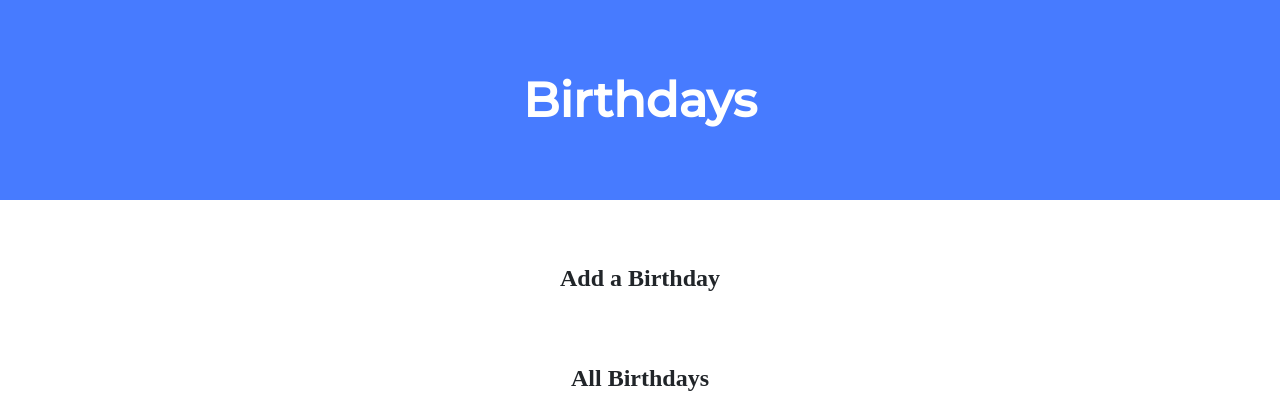
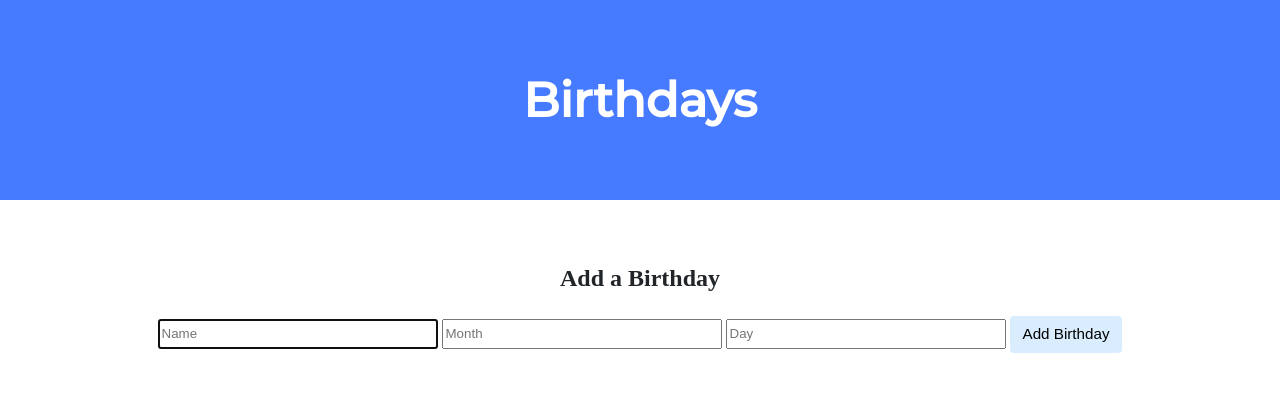
Before and after one commit to vedant-44/cs50-1-, a Flask app: page / in a window 1280 px wide. Shown: the top 403 px of the page. Run offline with Flask 3, Linux system fonts and the light colour scheme; some libraries are stand-ins or nearby versions.

Commit message:
Wed, Jun 7, 2023, 8:43 AM +05:30

```diff
--- a/birthdays/templates/index.html
+++ b/birthdays/templates/index.html
@@ -14,7 +14,12 @@
             <div class="section">
 
                 <h2>Add a Birthday</h2>
-                <!-- TODO: Create a form for users to submit a name, a month, and a day -->
+                     <form>
+                        <input type="text" autofocus autocomplete="off" name="name" placeholder="Name">
+                        <input type="text" autofocus autocomplete="off" name="month" placeholder="Month">
+                        <input type="text" autofocus autocomplete="off" name="day" placeholder="Day">
+                        <button type="submit">Add Birthday</button>
+                     </form>
             </div>
 
             <div class="section">
```
